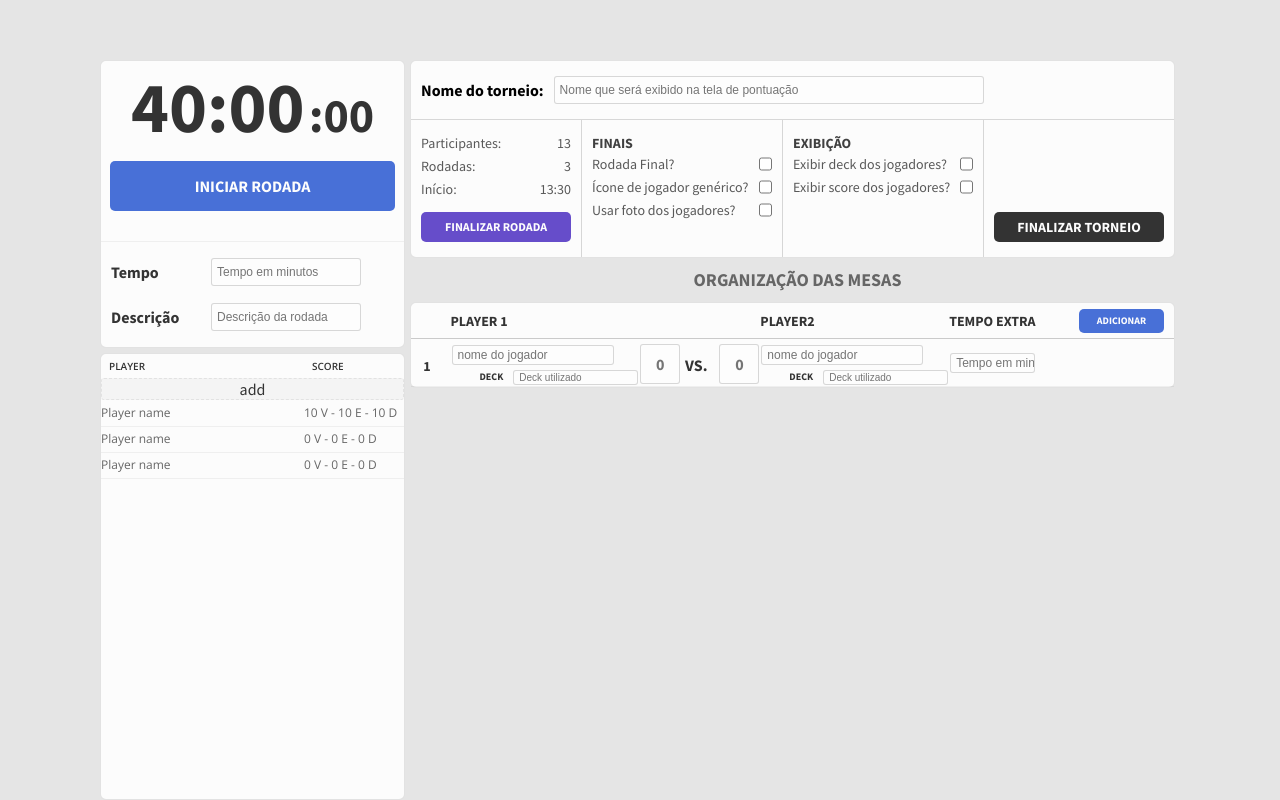
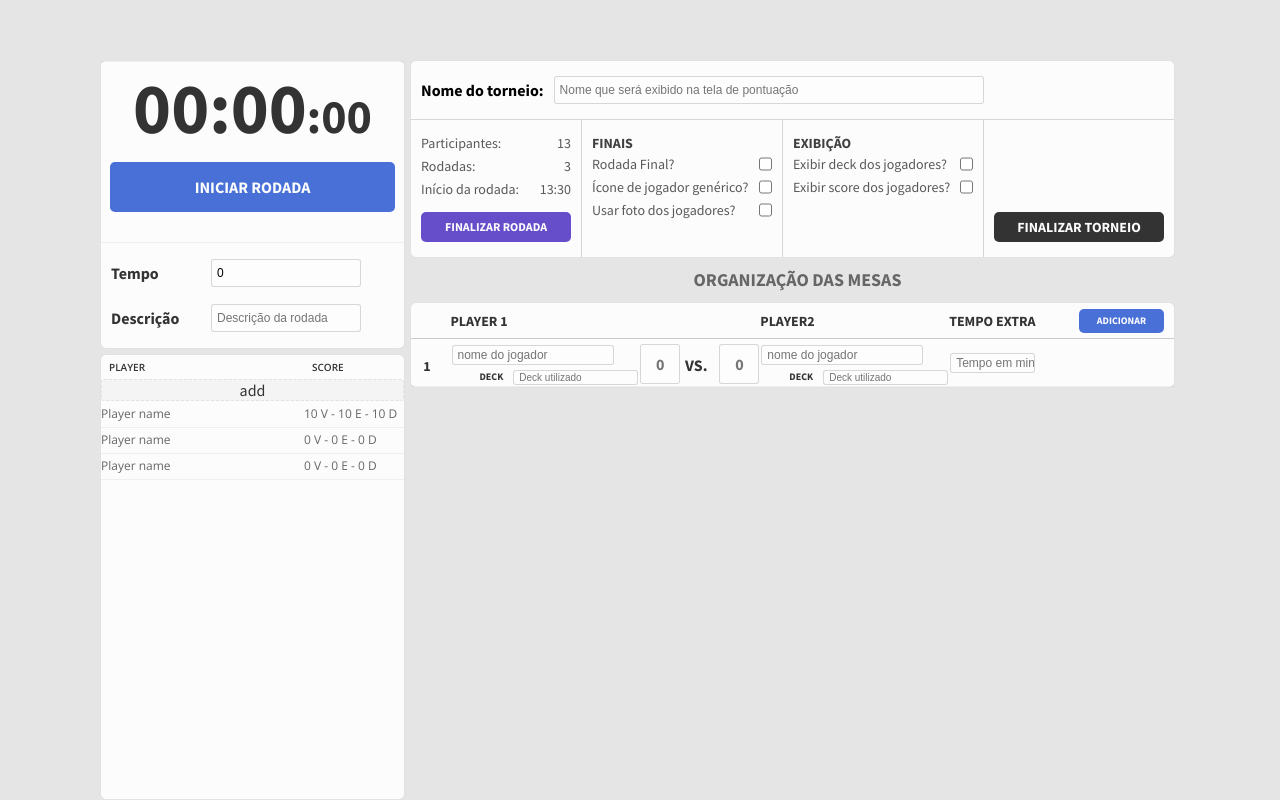
Before and after one commit to brunogirome/scorekeeper-online, a React (Create React App) app: page / in a window 1280 px wide. Built offline with nearby package versions, Linux system fonts and the light colour scheme; a web font is replaced by a local one.

Commit message:
Timer component ajustment

```diff
--- a/src/Hooks/timerContext.tsx
+++ b/src/Hooks/timerContext.tsx
@@ -105,21 +105,43 @@ export function TimerProvider({ children }: Props) {
     }
   }, [isPlaying]);
 
+  function parseIntWithNull(value: string | null): number {
+    return parseInt(value || '0', 10);
+  }
+
   function onStorageUpdate(e: StorageEvent) {
     const { key, newValue } = e;
 
-    if (key === '@TOOnline:timer:isPlaying') {
-      setIsPlaying(newValue === 'true');
+    switch (key) {
+      case '@TOOnline:timer:isPlaying':
+        setIsPlaying(newValue === 'true');
+        break;
+      case '@TOOnline:timer:roundTime':
+        setRoundTimeLocal(parseIntWithNull(newValue));
+        break;
+      default:
     }
   }
 
   useEffect(() => {
     setIsPlaying(localStorage.getItem('@TOOnline:timer:isPlaying') === 'true');
+
     window.addEventListener('storage', onStorageUpdate);
     return () => {
       window.removeEventListener('storage', onStorageUpdate);
     };
   }, [isPlaying]);
+
+  useEffect(() => {
+    setRoundTimeLocal(
+      parseIntWithNull(localStorage.getItem('@TOOnline:timer:roundTime')),
+    );
+
+    window.addEventListener('storage', onStorageUpdate);
+    return () => {
+      window.removeEventListener('storage', onStorageUpdate);
+    };
+  }, [roundTime]);
 
   const provider = useMemo(
     () => ({
--- a/src/pages/Header/index.tsx
+++ b/src/components/Header/index.tsx
@@ -1,10 +1,13 @@
-import { Container } from './styles';
+import { Container, TimerContainer } from './styles';
 
-import { Timer } from '../../components/Timer';
+import { Timer } from '../Timer';
+import { useTimer } from '../../Hooks/timerContext';
 
 export function Header() {
   const title = 'Regional Dimension Force - Duel Shop - São Paulo';
   const roundDescription = 'Final';
+
+  const { roundTime } = useTimer();
 
   return (
     <Container>
@@ -14,7 +17,10 @@ export function Header() {
           <h2>{title}</h2>
           <h1>{roundDescription}</h1>
         </div>
-        <Timer />
+        <TimerContainer>
+          <h1>{roundTime} minutos</h1>
+          <Timer />
+        </TimerContainer>
       </div>
     </Container>
   );
--- a/src/components/Timer/styles.ts
+++ b/src/components/Header/styles.ts
@@ -1,6 +1,52 @@
 import styled from 'styled-components';
 
 export const Container = styled.div`
+  min-height: 190px;
+  height: 19.9vh;
+
+  border-bottom: 1px solid var(--gray-1);
+
+  .content {
+    max-width: 1280px;
+    height: 180px;
+    margin-left: auto;
+    margin-right: auto;
+
+    display: flex;
+    flex-direction: row;
+
+    .text {
+      h1,
+      h2 {
+        color: var(--gray-1);
+        text-transform: uppercase;
+      }
+
+      h2 {
+        font-family: 'Source Sans Pro', sans-serif;
+        font-size: 24;
+        font-weight: 700;
+      }
+
+      h1 {
+        font-size: 48;
+        font-family: sans-serif;
+        font-family: 'Open Sans', sans-serif;
+        font-weight: 800;
+      }
+    }
+  }
+
+  .logo {
+    margin-right: 25px;
+
+    width: 180px;
+    height: 180px;
+    background-color: red;
+  }
+`;
+
+export const TimerContainer = styled.div`
   margin-left: auto;
 
   width: 310px;
--- a/src/components/Timer/index.tsx
+++ b/src/components/Timer/index.tsx
@@ -1,13 +1,11 @@
 import { useState, useEffect, useRef } from 'react';
-import { Container } from './styles';
 
 import { useTimer } from '../../Hooks/timerContext';
 
-export const Timer: React.FC = () => {
+export function Timer() {
   const Ref = useRef<NodeJS.Timer | null>(null);
 
-  const { roundTime, remainingTime, isPlaying, roundTimeEnd, playPause } =
-    useTimer();
+  const { roundTime, remainingTime, isPlaying, roundTimeEnd } = useTimer();
 
   const formatTime = (
     timeInMilleSeconds: number,
@@ -76,17 +74,11 @@ export const Timer: React.FC = () => {
   }, [isPlaying]);
 
   return (
-    <Container>
-      <h1>{roundTime || 0} minutos</h1>
-      <div>
-        <div>
-          <p>{minutesSeconds}</p>
-          <span>{milleseconds}</span>
-          <button type="button" onClick={playPause}>
-            amongUs
-          </button>
-        </div>
-      </div>
-    </Container>
+    <div className="timer-number">
+      <p>
+        {minutesSeconds}
+        <span>{milleseconds}</span>
+      </p>
+    </div>
   );
-};
+}
--- a/src/pages/Dashboard/index.tsx
+++ b/src/pages/Dashboard/index.tsx
@@ -1,40 +1,75 @@
+import {
+  ChangeEvent,
+  FormEvent,
+  useCallback,
+  useState,
+  FocusEvent,
+} from 'react';
+
 import {
   Container,
-  Timer,
+  TimerContainer,
   PlayerTable,
   TourntamentInfo,
   TournamentBracket,
 } from './styles';
 
 import { useTimer } from '../../Hooks/timerContext';
+import { Timer } from '../../components/Timer/index';
 
 export function Dashboard() {
-  const { playPause } = useTimer();
+  const { playPause, setRoundTime, roundTime } = useTimer();
 
-  const minutesSeconds = '40:00';
-  const milleseconds = ':00';
+  const [roundTimeValue, setRoundTimeValue] = useState<string>(
+    roundTime.toString(),
+  );
+
+  const handleRoundTime = useCallback(
+    (e: FormEvent) => {
+      e.preventDefault();
+      setRoundTimeValue(roundTimeValue);
+      setRoundTime({ minutes: parseInt(roundTimeValue, 10) });
+    },
+    [roundTimeValue],
+  );
+
+  const handleRountTimeChange = useCallback(
+    (e: ChangeEvent<HTMLInputElement>) => {
+      setRoundTimeValue(e.target.value);
+    },
+    [],
+  );
+
+  // const handleRoundTimeBlur = useCallback((e: FocusEvent<HTMLInputElement>) => {
+  //   setRoundTimeValue(e.target.value);
+  //   setRoundTime({ minutes: parseInt(roundTimeValue, 10) });
+  // }, []);
 
   return (
     <Container>
       <section>
-        <Timer>
-          <h1>
-            {minutesSeconds} <span>{milleseconds}</span>
-          </h1>
+        <TimerContainer>
+          <Timer />
           <button type="button" onClick={playPause}>
             Iniciar rodada
           </button>
           <div>
-            <p>
+            <form onSubmit={handleRoundTime}>
               <span>Tempo</span>
-              <input type="text" placeholder="Tempo em minutos" />
-            </p>
-            <p>
+              <input
+                type="text"
+                placeholder="Tempo em minutos"
+                value={roundTimeValue}
+                onChange={handleRountTimeChange}
+                // onBlur={handleRoundTimeBlur}
+              />
+            </form>
+            <form>
               <span>Descrição</span>
               <input type="text" placeholder="Descrição da rodada" />
-            </p>
+            </form>
           </div>
-        </Timer>
+        </TimerContainer>
         <PlayerTable>
           <table cellSpacing={0} cellPadding={0}>
             <thead>
@@ -83,7 +118,7 @@ export function Dashboard() {
                 Rodadas: <span>3</span>
               </p>
               <p>
-                Início: <span>13:30</span>
+                Início da rodada: <span>13:30</span>
               </p>
               <div>
                 <button type="button">Finalizar rodada</button>
--- a/src/pages/Dashboard/styles.ts
+++ b/src/pages/Dashboard/styles.ts
@@ -36,7 +36,7 @@ export const Container = styled.main`
   }
 `;
 
-export const Timer = styled.div`
+export const TimerContainer = styled.div`
   display: flex;
   flex-direction: column;
   align-items: center;
@@ -45,7 +45,7 @@ export const Timer = styled.div`
 
   margin: 10px 5px 5px 10px;
 
-  h1 {
+  .timer-number {
     font-style: normal;
     font-weight: 700;
     font-size: 72px;
@@ -59,7 +59,6 @@ export const Timer = styled.div`
 
     span {
       font-size: 48px;
-      margin-left: -10px;
     }
   }
 
@@ -102,11 +101,9 @@ export const Timer = styled.div`
 
     padding: 15px 10px;
 
-    color: red;
-
     font-family: 'Source Sans Pro';
 
-    p {
+    form {
       color: #333333;
 
       width: 250px;
@@ -136,7 +133,7 @@ export const Timer = styled.div`
         border-radius: 3px;
       }
 
-      & + p {
+      & + form {
         margin-top: 15px;
       }
     }
--- a/src/pages/Header/styles.ts
+++ /dev/null
@@ -1,47 +0,0 @@
-import styled from 'styled-components';
-
-export const Container = styled.div`
-  min-height: 190px;
-  height: 19.9vh;
-
-  border-bottom: 1px solid var(--gray-1);
-
-  .content {
-    max-width: 1280px;
-    height: 180px;
-    margin-left: auto;
-    margin-right: auto;
-
-    display: flex;
-    flex-direction: row;
-
-    .text {
-      h1,
-      h2 {
-        color: var(--gray-1);
-        text-transform: uppercase;
-      }
-
-      h2 {
-        font-family: 'Source Sans Pro', sans-serif;
-        font-size: 24;
-        font-weight: 700;
-      }
-
-      h1 {
-        font-size: 48;
-        font-family: sans-serif;
-        font-family: 'Open Sans', sans-serif;
-        font-weight: 800;
-      }
-    }
-  }
-
-  .logo {
-    margin-right: 25px;
-
-    width: 180px;
-    height: 180px;
-    background-color: red;
-  }
-`;
--- a/src/pages/Standings/index.tsx
+++ b/src/pages/Standings/index.tsx
@@ -1,4 +1,4 @@
-import { Header } from '../Header';
+import { Header } from '../../components/Header';
 
 import {
   Container,
```
